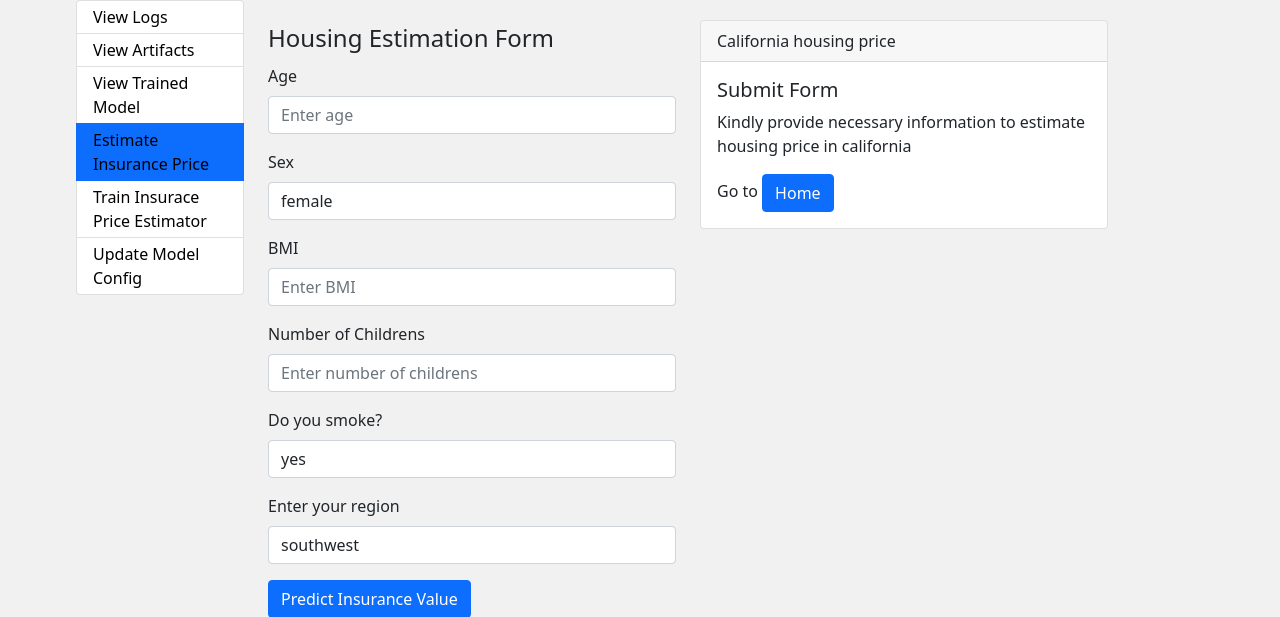
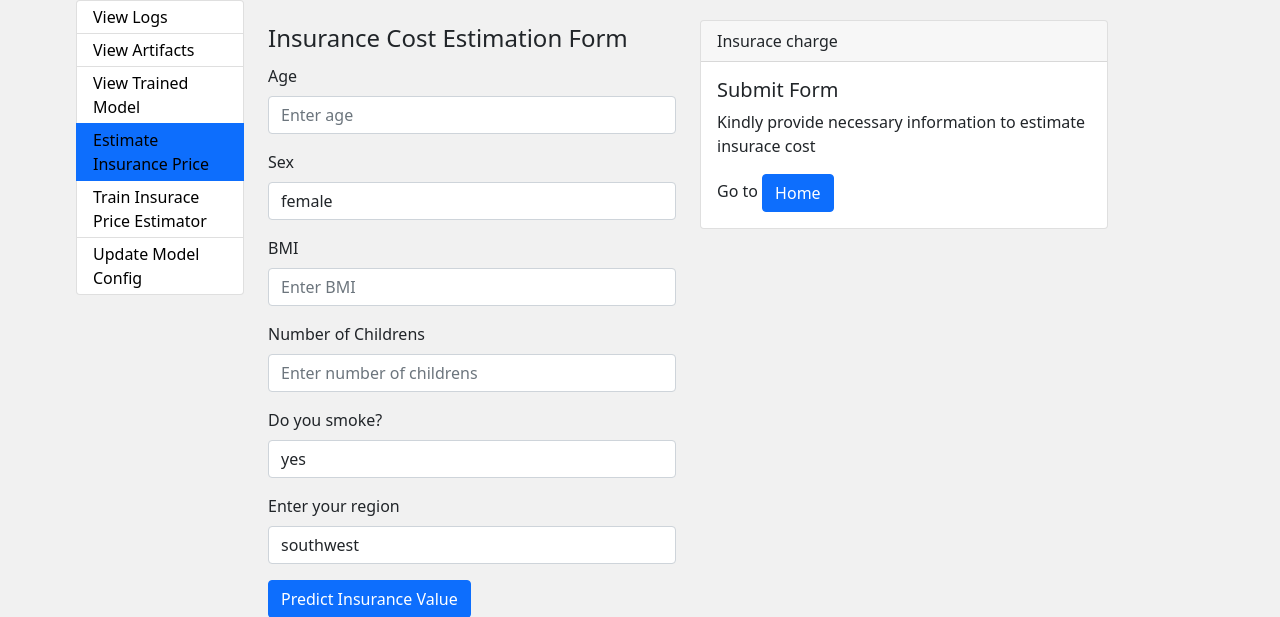
Before and after one commit to NajiAboo/insurance_prediction, a Flask app: page /predict in a window 1280 px wide. Shown: the part 56-673 px from the top of the page. Run offline with Flask 2, Linux system fonts and the light colour scheme; some libraries are stand-ins or nearby versions.

Commit message:
updated the predict

```diff
--- a/templates/predict.html
+++ b/templates/predict.html
@@ -13,7 +13,7 @@
 
 
         <form action="/predict" method="post">
-            <legend>Housing Estimation Form</legend>
+            <legend>Insurance Cost Estimation Form</legend>
             <div class="mb-3">
                 <label class="form-label">Age</label>
                 <input class="form-control" type="number" name="age" placeholder="Enter age"
@@ -91,12 +91,12 @@
     <div class="col-md-6 col-sm-12 col-xs-6 col-lg-6">
         <div class="card">
             <div class="card-header">
-              California housing price
+              Insurace charge
             </div>
             <div class="card-body">
         {% if context['insurance_data'] is not none %}
         <table class="table table-striped">
-            <caption>Califoria Housing Prediction </caption>
+            <caption>Insurace Cost Prediction</caption>
             <tr>
                 <th>Input Feature</th>
                 <th>Feature Value</th>
@@ -124,7 +124,7 @@
         {% else %}
 
               <h5 class="card-title">Submit Form</h5>
-              <p class="card-text">Kindly provide necessary information to estimate housing price in california</p>
+              <p class="card-text">Kindly provide necessary information to estimate insurace cost</p>
 
 
 
```
